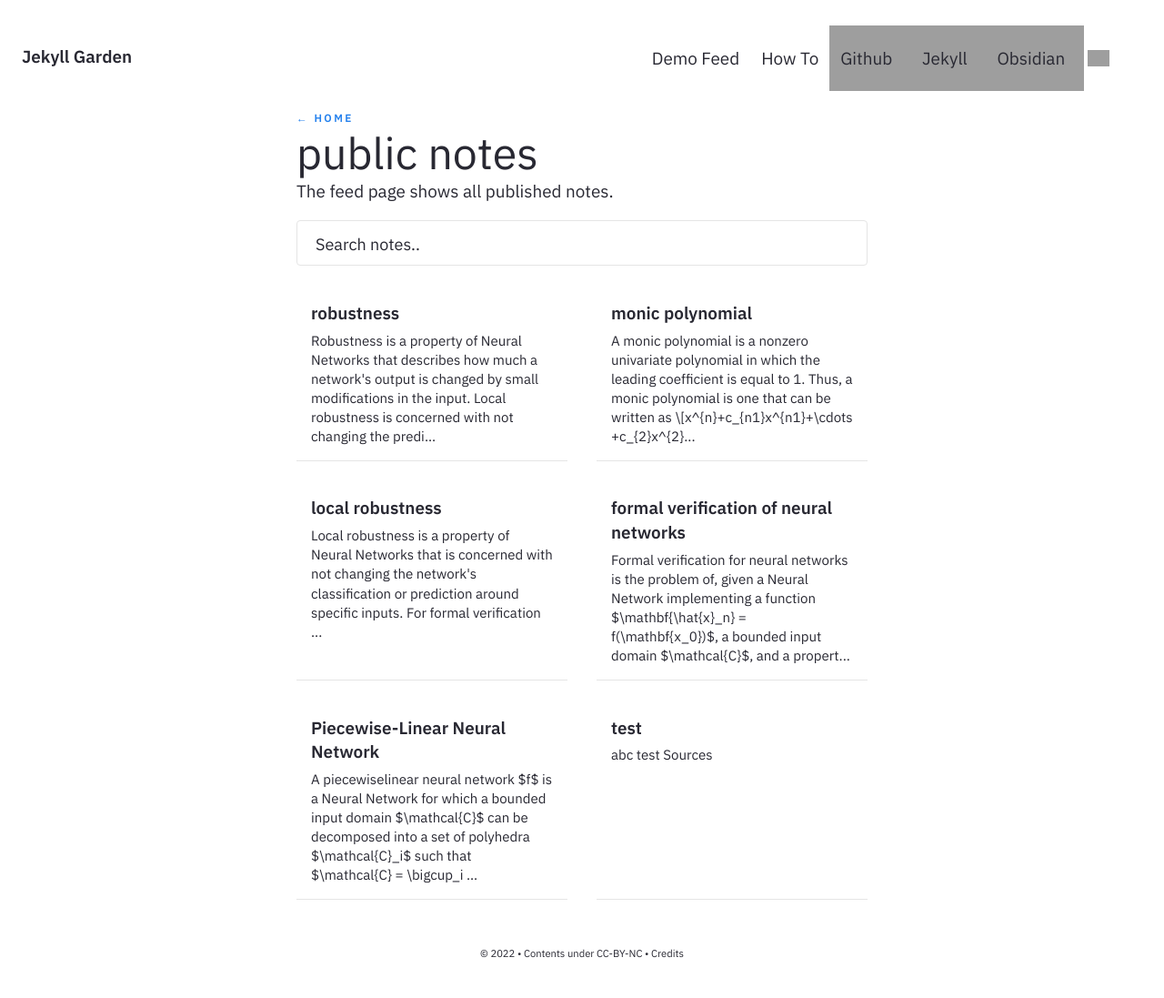
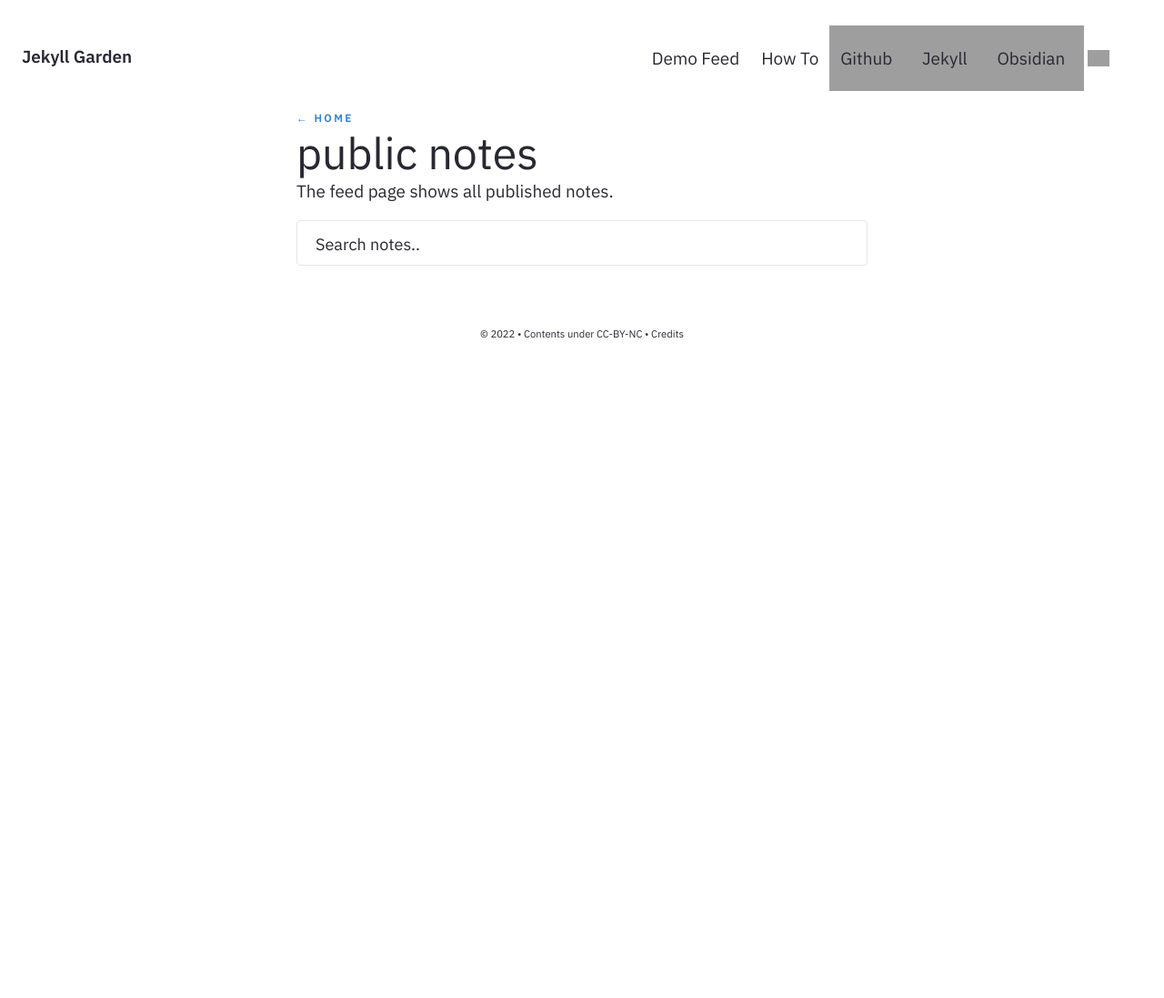
Before and after one commit to kallissa-phl/obsidian, a Jekyll site: the page built from pages/notes.md, in a window 1280 px wide. Shown: the whole page at 91% size. Built offline with Jekyll 4.4.1, drawn with Linux system fonts in a browser that asks for light colours; after the commit the page ends 900 px from its top, so only the background shows below that; grey boxes are pictures that could not be loaded.

Commit message:
update push

```diff
--- a/_layouts/Post.html
+++ b/_layouts/Post.html
@@ -29,6 +29,7 @@
 <!DOCTYPE html>
 <html lang="en">
 
+<script src="https://cdn.mathjax.org/mathjax/latest/MathJax.js?config=TeX-AMS-MML_HTMLorMML" type="text/javascript"></script>
 <head>
     <meta content="width=device-width, initial-scale=1" name="viewport" />
     <meta content="Hiran Venugopalan" property="og:site_name" />
--- a/_notes/Piecewise-Linear Neural Network.md
+++ /dev/null
@@ -1,15 +0,0 @@
----
-title: "Piecewise-Linear Neural Network"
-feed: show
-date: 2023-05-30
-alias: "PL-NN"
----
-
-A _piecewise-linear neural network_ $f$ is a [[Neural Network]] for which a bounded input domain $\mathcal{C}$ can be decomposed into a set of polyhedra $\mathcal{C}_i$ such that $\mathcal{C} = \bigcup_i \mathcal{C}_i$ and where the restriction of $f$ to $\mathcal{C}_i$ is a linear function for each $i$.
-
-This type of network represents the majority of networks used in practice.
-
----
-
-# Sources
-- [[Branch and Bound for Piecewise Linear Neural Network Verification]]
--- a/_notes/formal verification of neural networks.md
+++ /dev/null
@@ -1,19 +0,0 @@
----
-title: "formal verification of neural networks"
-feed: show
-date: 2023-05-30
-alias: "neural network verification"
----
-
-Formal verification for neural networks is the problem of, given a [[Neural Network]] implementing a function $\mathbf{\hat{x}_n} = f(\mathbf{x_0})$, a bounded input domain $\mathcal{C}$, and a property $P$, proving
-
-$$\mathbf{x_0} \in \mathcal{C},\quad \mathbf{\hat{x}_n} = f(\mathbf{x_0}) \Rightarrow P(\mathbf{\hat{x}_n})$$
-
-Properties can be represented as Boolean formulas over linear equalities that constrain the network's behaviour.
-
-Examples for properties include [[local robustness]] and [[global robustness]].
-
----
-
-# Sources
-- [[Branch and Bound for Piecewise Linear Neural Network Verification]]
--- a/_notes/local robustness.md
+++ /dev/null
@@ -1,17 +0,0 @@
----
-title: "local robustness"
-feed: show
-date: 2023-05-30
-alias: ""
----
-
-__Local robustness__ is a property of [[Neural Network]]s that is concerned with not changing the network's classification or prediction around specific inputs.
-
-For [[formal verification of neural networks|formal verification]], robustness to [[adversarial examples]] in an $\mathcal{L}_{\infty}$ ball around an input sample $\mathbf{a}$ with label $y_a$ can be encoded with a bounded input domain $\mathcal{C} \triangleq \{\mathbf{x_0}\ |\ \|\mathbf{x_0} - \mathbf{a}\|_{\infty} \le \epsilon\}$ and a property $P(\mathbf{\hat{x}_n}) = \{\forall y,\ \hat{x}_{n[y_a]} > \hat{x}_{n[y]}\}$.
-
-In other words, changes in the input image that are smaller than some given value $\epsilon$ do not lead to a change in the network's output classification.
-
----
-
-# Sources
-- [[Branch and Bound for Piecewise Linear Neural Network Verification]]
--- a/_notes/monic polynomial.md
+++ /dev/null
@@ -1,17 +0,0 @@
----
-title: "monic polynomial"
-feed: show
-date: 2023-05-30
-alias: "monomial"
----
-
-A __monic polynomial__ is a non-zero univariate polynomial in which the leading coefficient is equal to 1. Thus, a monic polynomial is one that can be written as
-
-$$x^{n}+c_{n-1}x^{n-1}+\cdots +c_{2}x^{2}+c_{1}x+c_{0}$$
-
-with $n \ge 0$.
-
----
-
-# Sources
-- [Wikipedia: Monic Polynomial](https://en.wikipedia.org/wiki/Monic_polynomial)
--- a/_notes/robustness.md
+++ /dev/null
@@ -1,15 +0,0 @@
----
-title: "robustness"
-feed: show
-date: 2023-05-30
-alias: ""
----
-
-__Robustness__ is a property of [[Neural Network]]s that describes how much a network's output is changed by small modifications in the input.
-
-[[Local robustness]] is concerned with not changing the prediction around specific inputs while [[global robustness]] is concerned with having a separation between regions with different labels in which the classifier must refuse to make a prediction.
-
----
-
-# Sources
-- [[Branch and Bound for Piecewise Linear Neural Network Verification]]
--- a/_notes/test.md
+++ /dev/null
@@ -1,12 +0,0 @@
----
-title: "test"
-feed: show
-alias: ""
-date: 2023-05-29
----
-
-abc test
-
----
-
-# Sources
```
Also changed, not shown: _notes/classification of verification algorithms.md (deleted, +0 -17 lines), 3 other files.
